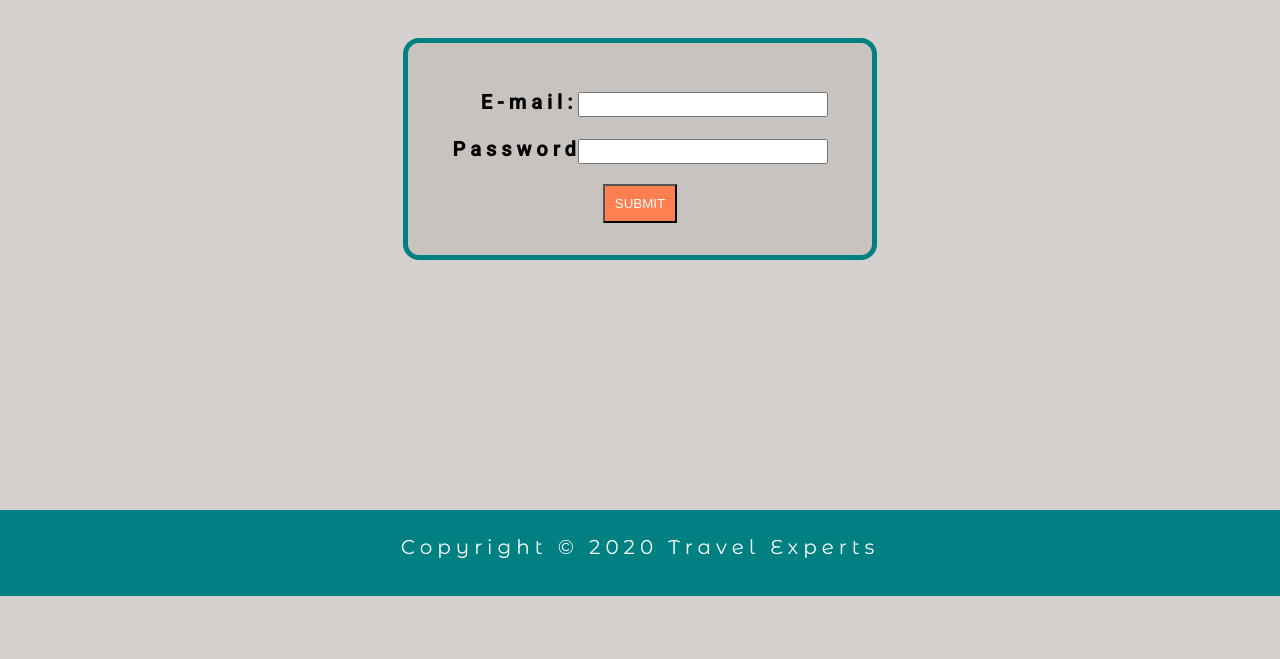
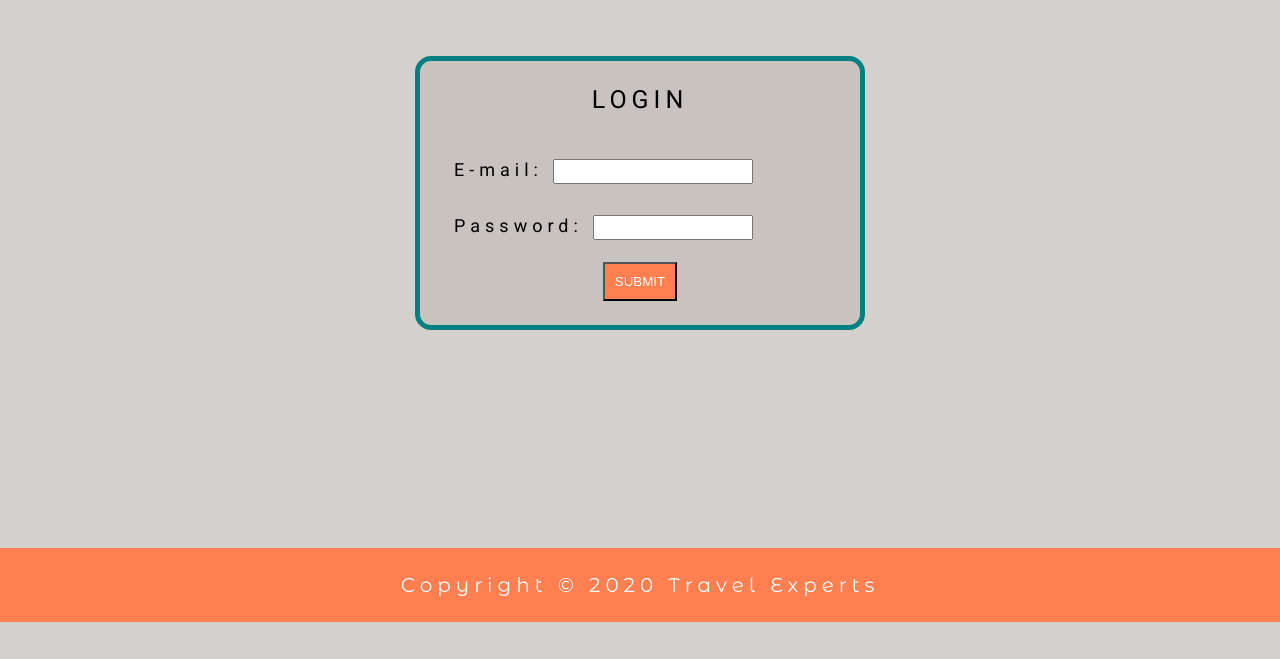
Before and after one commit to DaveYYC/CPRG-210-Assignment-1--Travel-Experts-Website, a plain HTML site: page login.html in a window 1280 px wide. Shown: the part 141-800 px from the top of the page. Drawn offline with Linux system fonts and the light colour scheme.

Commit message:
tweaks-investigating footer issue

```diff
--- a/css/login.css
+++ b/css/login.css
@@ -1,13 +1,20 @@
 @import url('https://fonts.googleapis.com/css2?family=Roboto:wght@300;400;500&display=swap');
 @import url('https://fonts.googleapis.com/css2?family=Montserrat+Alternates&display=swap');
 
+/* -- Layout Section -- */
 * {
     margin: 0;
     padding: 0px;
+    box-sizing: border-box;
 }
 
 h1, h2, h3, h4, h5, h6 {
     font-family: 'Montserrat Alternates', sans-serif;
+}
+
+.wrapper {
+    height: 100vh;
+    margin: auto;
 }
 
 body {
@@ -17,10 +24,12 @@ body {
     background-color: rgba(122, 109, 105, 0.322);
 }
 
-/* -- Navigation bar / Header -- */
+/* -- Navigation Bar / Header -- */
+
 nav {
     display: flex;
-    flex-wrap:  wrap;
+    flex-wrap: wrap;
+
     align-items: center;
     justify-content: space-evenly;
     text-align: center;
@@ -35,6 +44,8 @@ nav {
 }
 
 nav ul li {
+    font-size: 20px;
+    padding-bottom: 1px;
     list-style: none;
 }
 
@@ -58,62 +69,58 @@ nav a:active {
 /* -- Login Form -- */
 
 .login {
+    height: 70vh;
+
     display:flex;
     justify-content: center;
+    align-items: center;
 }
 
 form {
-    width: 400px;
-    margin-top: 50px;
+    width: 450px;
+
+    margin-top: 100px;
     margin-bottom: 250px;
+    padding: 1.5em;
 
-    padding: 2em;
     border-radius: 1em;
     border: 5px solid teal;
 
-    font: 1em;
     font-family: 'Roboto', sans-serif;
-    text-align: center;
+    text-align: left;
 
     color: black;
     background-color: rgba(122, 109, 105, 0.13);
 }
 
-ul {
-    margin: 0;
-    padding-top: 15px;
-
-    list-style: none;
-    font-size: 20px;
-}
-
-form li + li {
-    margin-top: 1em;
+legend {
+   font-size: 25px;
+   text-align: center;
 }
 
 label {
     display: inline-block;
     text-align: right;
-    width: 125px;
+    margin: 10px;
+    padding-top: 15px;
+
+    font-size: 18px;
+}
+#mail {
+    width: 200px;
 }
 
 input, textarea {
-    width:  250px;
+    width:  160px;
     height: 25px;
-    box-sizing: border-box;
 
     border: 1 px solid #999;
-}
-
-textarea {
-    height: 5em;
-    vertical-align: top;
-    overflow: auto;
 }
 
 .button {
     display: flex;
     justify-content: center;
+    padding-top: 15px;
 }
 
 button {
@@ -124,20 +131,16 @@ button {
 }
 
 /* -- Footer -- */
+
 footer {
-    width: 100%;
-    margin-top: auto;
-    height: 2.25rem;
-
-    position: relative;
-	text-align: center;
-
     padding-top: 25px;
     padding-bottom: 25px;
+    overflow: hidden;
 
 	font-size: 20px;
     font-family: 'Montserrat Alternates', sans-serif;
+    text-align: center;
 
 	color:white;
-	background: teal
+	background: coral
 }
--- a/css/main.css
+++ b/css/main.css
@@ -34,6 +34,7 @@ nav {
 }
 
 nav ul li {
+    padding-bottom: 10px;
     list-style: none;
 }
 
--- a/css/register.css
+++ b/css/register.css
@@ -1,28 +1,35 @@
 @import url('https://fonts.googleapis.com/css2?family=Roboto:wght@300;400;500&display=swap');
 @import url('https://fonts.googleapis.com/css2?family=Montserrat+Alternates&display=swap');
 
-
+/* -- Layout Section -- */
 * {
     margin: 0;
     padding: 0px;
+    box-sizing: border-box;
 }
+
 h1, h2, h3, h4, h5, h6 {
     font-family: 'Montserrat Alternates', sans-serif;
 }
 
+.wrapper {
+    height: 100vh;
+    margin: auto;
+}
+
 body {
-    margin: 0;
     line-height: 1.2;
     letter-spacing: 5px;
 
     background-color: rgba(122, 109, 105, 0.322);
 }
 
-/* -- Navigation bar / Header -- */
+/* -- Navigation Bar / Header -- */
 
 nav {
     display: flex;
-    flex-wrap:  wrap;
+    flex-wrap: wrap;
+
     align-items: center;
     justify-content: space-evenly;
     text-align: center;
@@ -37,7 +44,10 @@ nav {
 }
 
 nav ul li {
-    list-style: none
+    padding-bottom: 1px;
+
+    font-size: 20px;
+    list-style: none;
 }
 
 nav a {
@@ -62,15 +72,13 @@ legend {
     padding: .5em;
 
     text-align: center;
-    font-size: 25px;
-
+    font-size: 20px;
 }
 
 form {
-    width: 500px;
-    margin: 10px 0px 10px 0px;
+    width: 700px;
+    margin: 0;
 
-    padding: 1em;
     border-radius: 1em;
     border: 5px solid teal;
 
@@ -83,25 +91,19 @@ form {
 
 .register {
     display:flex;
+    flex: auto;
     justify-content: center;
-}
-
-ul {
-    list-style: none;
-    padding-top: 15px;
-    font-size: 20px;
 }
 
 form li + li {
     margin-top: 1em;
-
 }
 
 label {
+    width: 150px;
+
     display: inline-block;
-    width: 150px;
     text-align: right;
-
 }
 
 input, textarea {
@@ -120,6 +122,7 @@ input, textarea {
 
 .button {
     margin: 0;
+
     display: flex;
     justify-content: center;
 }
@@ -134,19 +137,14 @@ button {
 /* -- Footer -- */
 
 footer {
-    width: 100%;
-    margin-top: auto;
-    height: 2.25rem;
-
-    position: relative;
-	text-align: center;
-
     padding-top: 25px;
     padding-bottom: 25px;
+    overflow: hidden;
 
 	font-size: 20px;
     font-family: 'Montserrat Alternates', sans-serif;
+    text-align: center;
 
 	color:white;
-	background: teal
+	background: coral
 }
--- a/login.html
+++ b/login.html
@@ -8,12 +8,13 @@
 </head>
 
 <body>
+    <div class = "wrapper">
         <nav>
             <a href="index.html"><img src="images/travel_logo.png" alt="travel experts logo" width="125" height="125"></a>
 
             <h1>Travel Experts</h1>
 
-        <ul class="nav_links">
+            <ul>
                  <li><a class="current" href="login.html">LOGIN</a></li>
                  <li><a href="register.html">SIGN UP</a></li>
                  <li><a href= "/assignment_1/index.html#banner_1">Destinations</a></li>
@@ -23,15 +24,16 @@
 
         <div class="login">
             <form id="login"  action="#" method="post">
-            <ul>
-                <li><label for="mail"><strong>E-mail:</strong></label><input type="email" id="mail" name="user_email"></li>
-                <li><label for="password"><strong>Password:</strong></label><input type="text" id="password" name="password"></li>
-                <li class="button"><button type="submit">SUBMIT</button></li>
-            </ul>
+                <legend>LOGIN</legend><br>
+                <label for="mail">E-mail:</label><input type="email" id="mail" name="user_email">
+                <label for="password">Password:</label><input type="text" id="password" name="password">
+                <div class="button"><button type="submit">SUBMIT</button></div>
             </form>
         </div>
-</body>
 
         <footer>Copyright &copy 2020 Travel Experts</footer>
 
+    </div>
+
+</body>
 </html>
```
Also changed, not shown: register.html (+4 -4 lines). Lines whose indentation alone changed are shown as unchanged.
